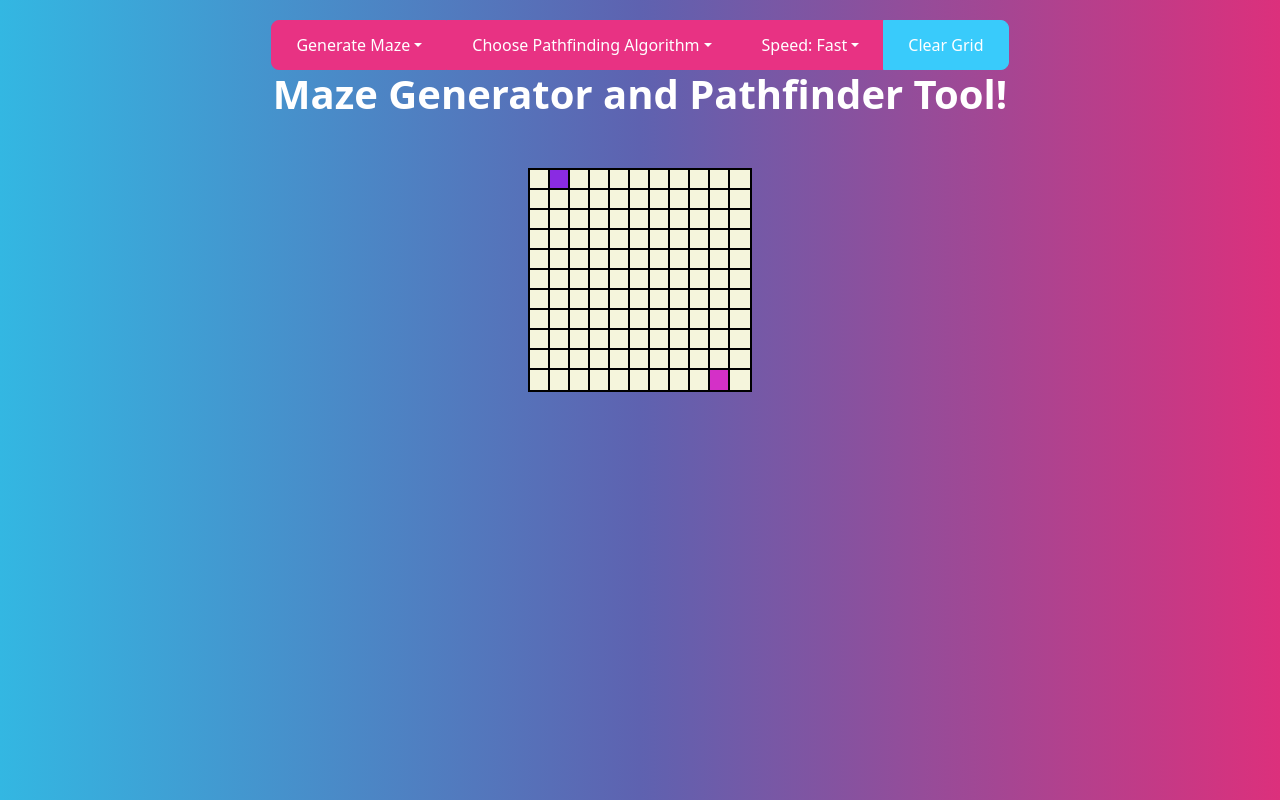
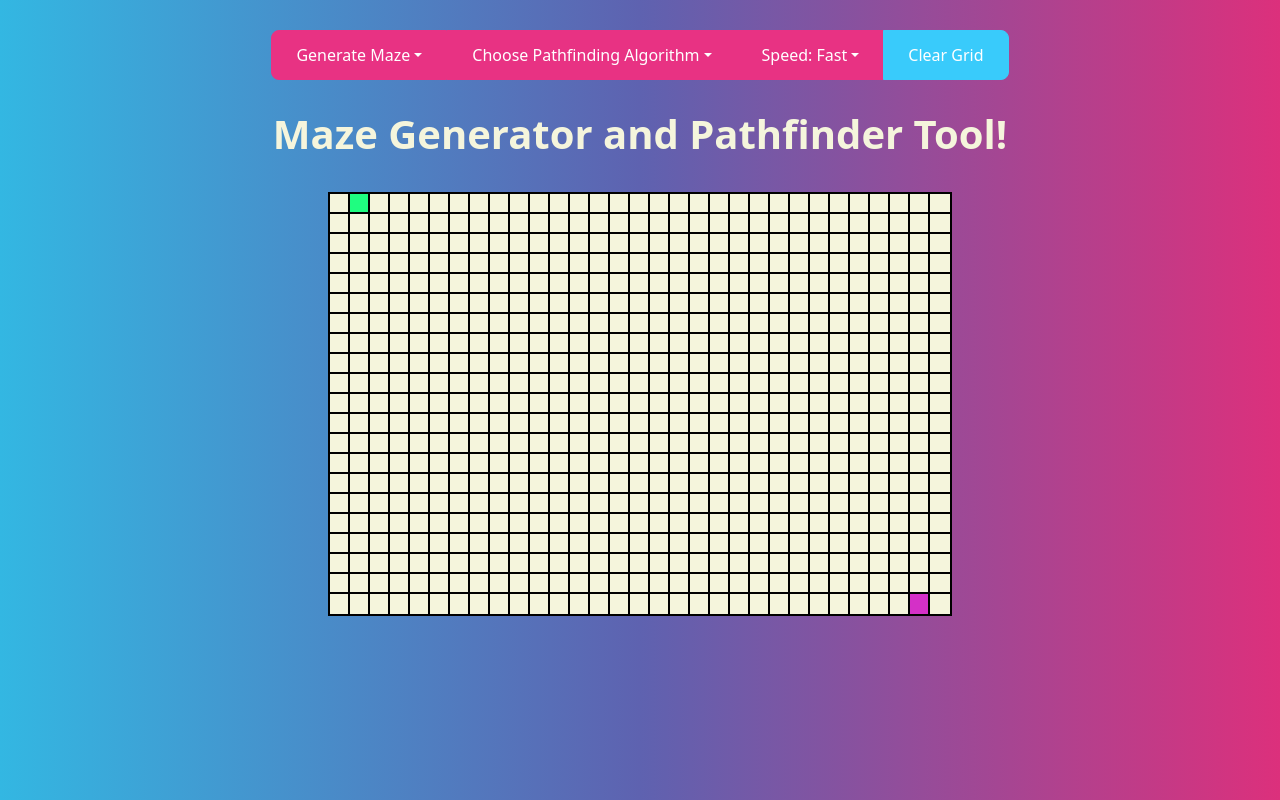
Before and after one commit to tomirisrakhymzhan/find-way-my, a React (Create React App) app: page / in a window 1280 px wide. Built offline with nearby package versions, Linux system fonts and the light colour scheme.

Commit message:
some code refactoring

```diff
--- a/src/components/Board/Board.css
+++ b/src/components/Board/Board.css
@@ -3,8 +3,15 @@
   align-items: center;
   justify-content: center;
   flex-direction: column;
-  margin: 20px;
+  margin: 30px;
 }
 .grid {
   margin-top: 20px;
 }
+.grid-row{
+  display: flex;
+}
+#board-message{
+  margin-top: 30px;
+  color: beige;
+}
--- a/src/components/Board/Board.js
+++ b/src/components/Board/Board.js
@@ -15,8 +15,8 @@ import pathfinderAstar from "../../util/pathfinderAstar";
 import "./Board.css";
 
 //constants
-const WIDTH = 11;
-const HEIGHT = 11;
+const WIDTH = 31;
+const HEIGHT = 21;
 const START = {x: 1, y: 0}
 const FINISH = {x: (WIDTH-2), y: (HEIGHT-1)}
 
@@ -29,7 +29,9 @@ const Board = () => {
   const timeoutID = useRef(null);
 
   useEffect(()=>{
+    // set an empty board when the component mounts
     freshBoard();
+    // clear the timer when the component unmounts
     return () => {
       if (timeoutID.current) {
         clearTimeout(timeoutID.current);
@@ -41,102 +43,80 @@ const Board = () => {
 		const newBoard = createBoard(HEIGHT, WIDTH, START, FINISH);
 		setGrid(newBoard);
 	}
-
+//-------------------------------------------------Pathfinders related functionality-------------------------------------------------------//
   function visualizeDijkstraPathfinder(){
-    //check if maze was generated, return if it was not
-    if(!getStart(grid) && !getFinish(grid)) {
-      showMessage("First, generate maze...");
-      return;
-    }
     if(!isVisualizing){
       showMessage("Pathfinding Algorithm : Dijkstra")
       setIsVisualizing(true);
-
-      const newBoard = grid.slice();
-      for (const row of newBoard) {
-        for (const cell of row) {
-          if(cell.visited || cell.isWallToDestroy){
-            cell.visited = false;
-            document.getElementById(`cell-${cell.y}-${cell.x}`).className = "cell";
-          }
-          if(cell.isStart) document.getElementById(`cell-${cell.y}-${cell.x}`).className = "cell isStart";
-          if(cell.isFinish) document.getElementById(`cell-${cell.y}-${cell.x}`).className = "cell isFinish";
-        }
-      }
-      let visitedCellsInOrder = pathfinderDijkstra(newBoard, getStart(newBoard), getFinish(newBoard));
-      let shortestPathCells = getNodesInShortestPathOrder(getFinish(newBoard))
-      if (shortestPathCells.length === 1) showMessage("Path is not possible");
-      setGrid(newBoard)
-
+      //prepare grid for the algorithm application
+      const newGrid = grid.slice();
+      prepareGridForAlgorithms(newGrid);
+      //apply Dijkstra pathfinder
+      let visitedCellsInOrder = pathfinderDijkstra(newGrid, getStart(newGrid), getFinish(newGrid));
+      //get nodes of shortest path backtracking from finish node
+      let shortestPathCells = getNodesInShortestPathOrder(getFinish(newGrid));
+      //update the grid state
+      setGrid(newGrid);
+      //visualize the algorithm
       visualize(visitedCellsInOrder, shortestPathCells);
 
     }
   }
 
   function visualizeAstarPathfinder(){
-    //check if maze was generated, return if it was not
-    if(!getStart(grid) && !getFinish(grid)) {
-      showMessage("First, generate maze...");
-      return;
-    }
     if(!isVisualizing){
-      showMessage("Pathfinding Algorithm : A star")
+      showMessage("Pathfinding Algorithm : A-star")
       setIsVisualizing(true);
-      //clear cells
-      const newBoard = grid.slice();
-      for (const row of newBoard) {
-        for (const cell of row) {
-          cell.distance = Infinity;
-          if(cell.visited || cell.isWallToDestroy){
-            cell.visited = false;
-            document.getElementById(`cell-${cell.y}-${cell.x}`).className = "cell";
-          }
-          if(cell.isStart) document.getElementById(`cell-${cell.y}-${cell.x}`).className = "cell isStart";
-          if(cell.isFinish) document.getElementById(`cell-${cell.y}-${cell.x}`).className = "cell isFinish";
-        }
-      }
-
-      let visitedCellsInOrder = pathfinderAstar(newBoard, getStart(newBoard), getFinish(newBoard));
-      let shortestPathCells = getNodesInShortestPathOrder(getFinish(newBoard))
-      if (shortestPathCells.length === 1) showMessage("Path is not possible");
-      setGrid(newBoard)
-
+      //prepare grid for the algorithm application
+      const newGrid = grid.slice();
+      prepareGridForAlgorithms(newGrid);
+      //apply a-star pathfinder
+      let visitedCellsInOrder = pathfinderAstar(newGrid, getStart(newGrid), getFinish(newGrid));
+      //get nodes of shortest path backtracking from finish node
+      let shortestPathCells = getNodesInShortestPathOrder(getFinish(newGrid));
+      //update the grid state
+      setGrid(newGrid);
+      //visualize the algorithm
       visualize(visitedCellsInOrder, shortestPathCells);
-
-
     }
   }
 
   function visualizeBreadthFirstSearchPathfinder(){
-    //check if maze was generated, return if it was not
-    // if(!getStart(grid) && !getFinish(grid)) {
-    //   showMessage("First, generate maze...");
-    //   return;
-    // }
     if(!isVisualizing){
-      showMessage("Pathfinding Algorithm : Breadth-First-Search")
+      showMessage("Pathfinding Algorithm : Breadth-First-Search");
       setIsVisualizing(true);
-      //clear visited cells
+      //prepare grid for the algorithm application
       const newGrid = grid.slice();
+      prepareGridForAlgorithms(newGrid);
+      //apply bfs pathfinder
+      let visitedCellsInOrder = pathfinderBFS(newGrid, getStart(newGrid), getFinish(newGrid));
+      //get nodes of shortest path backtracking from finish node
+      let shortestPathCells = getNodesInShortestPathOrder(getFinish(newGrid));
+      //update the grid state
+      setGrid(newGrid);
+      //visualize the algorithm
+      visualize(visitedCellsInOrder, shortestPathCells);
+    }
+  }
+
+  function prepareGridForAlgorithms(newGrid){
     for (const row of newGrid) {
       for (const cell of row) {
-          if(cell.visited || cell.isWallToDestroy){
+        //clear distance property of a cell
+        cell.distance = Infinity;
+        // explicitly clear visited cells
+        if(cell.visited){
           cell.visited = false;
           document.getElementById(`cell-${cell.y}-${cell.x}`).className = "cell";
         }
+        // start and finish cells are marked as visited, which in the above check got colored plain, therefore
+        //they need to be explicitly colored back to "isStart" and "isFinish" colors respectively
         if(cell.isStart) document.getElementById(`cell-${cell.y}-${cell.x}`).className = "cell isStart";
         if(cell.isFinish) document.getElementById(`cell-${cell.y}-${cell.x}`).className = "cell isFinish";
+        // if a wall was destroyed in dfs maze generation (i.e. it is both BaseWall and WallToDestroy), then remove the
+        // isBaseWall property
+        if(cell.isBaseWall && cell.isWallToDestroy) cell.isBaseWall = false;
       }
-      }
-
-      //apply bfs pathfinder
-      let visitedCellsInOrder = pathfinderBFS(newGrid, getStart(newGrid), getFinish(newGrid))
-      //get nodes of shortest path backtracking from finish node
-      let shortestPathCells = getNodesInShortestPathOrder(getFinish(newGrid))
-
-      setGrid(newGrid)
-
-      visualize(visitedCellsInOrder, shortestPathCells);
     }
   }
 
@@ -152,15 +132,16 @@ const Board = () => {
         }, speed * i);
       }
       timeoutID.current = setTimeout(() => {
-        if(!cell.isStart && !cell.isFinish) document.getElementById(`cell-${cell.y}-${cell.x}`).className = 'cell visited'
+        if(!cell.isStart && !cell.isFinish) document.getElementById(`cell-${cell.y}-${cell.x}`).className = 'cell visited';
       }, speed * i)
     }
   }
+
   function visualizeShortestPath(shortestPathCells){
     for(let i=1; i<shortestPathCells.length-1; i++){
       let cell = shortestPathCells[i]
       timeoutID.current = setTimeout(() => {
-        document.getElementById(`cell-${cell.y}-${cell.x}`).className = 'cell shortestPath'
+        document.getElementById(`cell-${cell.y}-${cell.x}`).className = 'cell shortestPath';
       }, speed * i)
     }
   }
@@ -168,8 +149,7 @@ const Board = () => {
   function getStart(grid){
     for(let i=0;i<grid.length;i++){
       for(let j=0;j<grid[0].length;j++){
-          if(grid[i][j].isStart) return grid[i][j]
-
+          if(grid[i][j].isStart) return grid[i][j];
       }
     }
     return null;
@@ -178,8 +158,7 @@ const Board = () => {
   function getFinish(grid){
     for(let i=0;i<grid.length;i++){
       for(let j=0;j<grid[0].length;j++){
-          if(grid[i][j].isFinish) return grid[i][j]
-
+          if(grid[i][j].isFinish) return grid[i][j];
       }
     }
     return null;
@@ -197,37 +176,37 @@ const Board = () => {
     return nodesInShortestPathOrder;
   }
 
+//-------------------------------------------------Maze related functionality-------------------------------------------------------//
 
   function visualizeDepthFirstSearchMaze(){
 		if(!isVisualizing){
-      showMessage("Maze Generation Algorithm : Depth-First-Search")
-			setIsVisualizing(true)
+      showMessage("Maze Generation Algorithm : Depth-First-Search");
+			setIsVisualizing(true);
+      clearGrid();
 
-      //setting up board and applying dfs maze generation algorithm
-      clearGrid()
-      const newBoard = mazeDFS.createInitialBoardForDFS(HEIGHT, WIDTH, START, FINISH)
-			let visitedCellsInOrder =mazeDFS.getVisitedCellsFromDFS(newBoard)
-      for(let i=0;i<newBoard.length;i++){
-        for(let j=0;j<newBoard[0].length;j++){
-            if(newBoard[i][j].isBaseWall) document.getElementById(`cell-${i}-${j}`).className = "cell isBaseWall"
-            if(newBoard[i][j].isStart) document.getElementById(`cell-${i}-${j}`).className = "cell isStart"
-            if(newBoard[i][j].isFinish) document.getElementById(`cell-${i}-${j}`).className = "cell isFinish"
-            if(newBoard[i][j].isBaseWall && newBoard[i][j].isWallToDestroy) newBoard[i][j].isBaseWall = false;
-            if(newBoard[i][j].isBaseWall && !newBoard[i][j].isWallToDestroy) newBoard[i][j].isBaseWall = true;
+      // applying dfs maze generation algorithm
+      const newGrid = mazeDFS.createInitialBoardForDFS(HEIGHT, WIDTH, START, FINISH);
+			let visitedCellsInOrder = mazeDFS.getVisitedCellsFromDFS(newGrid);
+
+      // explicitly color BaseWall cells
+      for(let i=0;i<newGrid.length;i++){
+        for(let j=0;j<newGrid[0].length;j++){
+            if(newGrid[i][j].isBaseWall) document.getElementById(`cell-${i}-${j}`).className = "cell isBaseWall";
         }
       }
-			setGrid(newBoard)
-      //animation is here
+      //update the grid state
+			setGrid(newGrid);
+      //animation of the maze is here
 			for(let i=0; i<visitedCellsInOrder.length; i++){
-				let cell = visitedCellsInOrder[i]
+				let cell = visitedCellsInOrder[i];
         if (visitedCellsInOrder[i] === "end") {
           timeoutID.current = setTimeout(() => {
-            setIsVisualizing(false)
+            setIsVisualizing(false);
           }, speed * i);
         }
 				timeoutID.current = setTimeout(()=>{
 					if(cell.visited || cell.isWallToDestroy ) document.getElementById(`cell-${cell.y}-${cell.x}`).className = 'cell visited'
-				}, speed * i)
+				}, speed * i);
 			}
 		}
 	}
@@ -236,9 +215,9 @@ const Board = () => {
 
   }
 
+//-------------------------------------------------General functionality-------------------------------------------------------//
   function clearGrid(){
     if(!isVisualizing){
-      showMessage("Cleared the grid...")
       const newGrid = grid.slice();
       for(let i=0;i<newGrid.length;i++){
         for(let j=0;j<newGrid[0].length;j++){
@@ -256,26 +235,25 @@ const Board = () => {
             newGrid[i][j].isBaseWall = false;
             newGrid[i][j].visited = false;
             newGrid[i][j].isWallToDestroy = false;
+            newGrid[i][j].previousNode = null;
+            newGrid[i][j].distance = Infinity;
             document.getElementById(`cell-${i}-${j}`).className = "cell";
           }
-
         }
       }
       setGrid(newGrid);
-     console.log(grid)
     }
   }
 
   function showMessage(message){
-    document.getElementById("board-message").innerHTML = message
+    document.getElementById("board-message").innerHTML = message;
   }
 
   function handleSpeed(dropdownInfo){
 		setdropdownSpeedHeader(`Speed: ${dropdownInfo.option}`);
-		if(dropdownInfo.option === "Slow") setSpeed(1000)
-		if(dropdownInfo.option === "Medium") setSpeed(50)
-		if(dropdownInfo.option === "Fast") setSpeed(10)
-
+		if(dropdownInfo.option === "Slow") setSpeed(700);
+		if(dropdownInfo.option === "Medium") setSpeed(50);
+		if(dropdownInfo.option === "Fast") setSpeed(10);
   }
 
   if (!grid) {
@@ -293,24 +271,20 @@ const Board = () => {
                       options={speedOptions}
                       handleDropdown={handleSpeed}/>
             <Button className={isVisualizing?"disabled":""} color="info" onClick={()=>clearGrid()}>Clear Grid</Button>
-
           </ButtonGroup>
           <h1 id="board-message"> Maze Generator and Pathfinder Tool!</h1>
-          {/* <h1>{timeoutID.current}</h1> */}
-          {isVisualizing?<h4>Board is being visualized...</h4>:<h4></h4>}
+          {isVisualizing?<h4>Board is being visualized...</h4>:<></>}
           <div className="grid">
             {grid.map((singleRow) => {
               return (
-              <div style={{ display: "flex" }}>
+              <div className="grid-row">
                 {singleRow.map((singleBlock) => {
                 const {x, y, isFinish, isStart, isBaseWall} = singleBlock;
-                return <Cell x={x}
+                return <Cell  x={x}
                               y={y}
                               isFinish={isFinish}
                               isStart={isStart}
-                      isBaseWall={isBaseWall}
-                      //visited={visited}
-                        />;
+                              isBaseWall={isBaseWall} />;
                 })}
               </div>);
             })}
--- a/src/components/Cell/Cell.css
+++ b/src/components/Cell/Cell.css
@@ -12,7 +12,7 @@
   background-color: black;
 }
 .isStart{
-  background-color: blueviolet;
+  background-color: rgb(31, 253, 128);
 }
 .isFinish{
   background-color: rgb(212, 48, 199);
@@ -79,6 +79,6 @@
 
   100% {
     transform: scale(1);
-    background-color: rgb(255, 123, 0);
+    background-color: rgb(250, 234, 6);
   }
 }
--- a/src/util/mazeDFS.js
+++ b/src/util/mazeDFS.js
@@ -14,7 +14,7 @@ export function createInitialBoardForDFS (rows, cols, start, finish) {
                     visited: false,
                     previousNode: null,
                     distance: Infinity,
-                    distanceToFinishNode: Math.abs(rows - 1 - i) + Math.abs(cols - 2 - j)
+                    distanceToFinishNode: Math.abs(finish.y - i) + Math.abs(finish.x - j)
                 };
             }
         }else{
@@ -30,7 +30,7 @@ export function createInitialBoardForDFS (rows, cols, start, finish) {
                         visited: false,
                         previousNode: null,
                         distance: Infinity,
-                        distanceToFinishNode: Math.abs(rows - 1 - i) + Math.abs(cols - 2 - j)
+                        distanceToFinishNode: Math.abs(finish.y - i) + Math.abs(finish.x - j)
                     };
                 }else{
                     grid[i][j] = {
@@ -43,18 +43,16 @@ export function createInitialBoardForDFS (rows, cols, start, finish) {
                         visited: false,
                         previousNode: null,
                         distance: Infinity,
-                        distanceToFinishNode: Math.abs(rows - 1 - i) + Math.abs(cols - 2 - j)
+                        distanceToFinishNode: Math.abs(finish.y - i) + Math.abs(finish.x - j)
                     };
                 }
             }
         }
     }
-    //grid[0][1].isStart = true;
     grid[start.y][start.x].isStart = true;
     grid[start.y][start.x].isBaseWall = false;
     grid[finish.y][finish.x].isFinish = true;
     grid[finish.y][finish.x].isBaseWall = false;
-    console.log(grid)
     return grid;
 }
 
@@ -103,22 +101,22 @@ function getNeighbour(current, grid){
 
 function destroyWall(current, next, grid){
     //compare cells on x axis
-    let diffX = current.x - next.x
+    let diffX = current.x - next.x;
     if(diffX === 2){
-        grid[next.y][next.x + 1].isWallToDestroy = true
-        return grid[next.y][next.x + 1]
+        grid[next.y][next.x + 1].isWallToDestroy = true;
+        return grid[next.y][next.x + 1];
     }else if(diffX === -2){
-        grid[next.y][next.x - 1].isWallToDestroy = true
-        return grid[next.y][next.x - 1]
+        grid[next.y][next.x - 1].isWallToDestroy = true;
+        return grid[next.y][next.x - 1];
     }
     //compare cells on y axis
-    let diffY = current.y - next.y
+    let diffY = current.y - next.y;
     if(diffY === 2){
-        grid[next.y + 1][next.x].isWallToDestroy = true
-        return grid[next.y + 1][next.x]
+        grid[next.y + 1][next.x].isWallToDestroy = true;
+        return grid[next.y + 1][next.x];
     }else if(diffY === -2){
-        grid[next.y - 1][next.x].isWallToDestroy = true
-        return grid[next.y - 1][next.x]
+        grid[next.y - 1][next.x].isWallToDestroy = true;
+        return grid[next.y - 1][next.x];
     }
 }
 export default {createInitialBoardForDFS, getVisitedCellsFromDFS}
--- a/src/util/pathfinderBFS.js
+++ b/src/util/pathfinderBFS.js
@@ -45,5 +45,4 @@ export default (grid, startNode, finishNode) => {
             }
         }
     }
-    // return visitedNodesInOrder;
-  }
+}
```
Also changed, not shown: src/util/pathfinderAstar.js (+4 -4 lines). Lines whose indentation alone changed are shown as unchanged.
